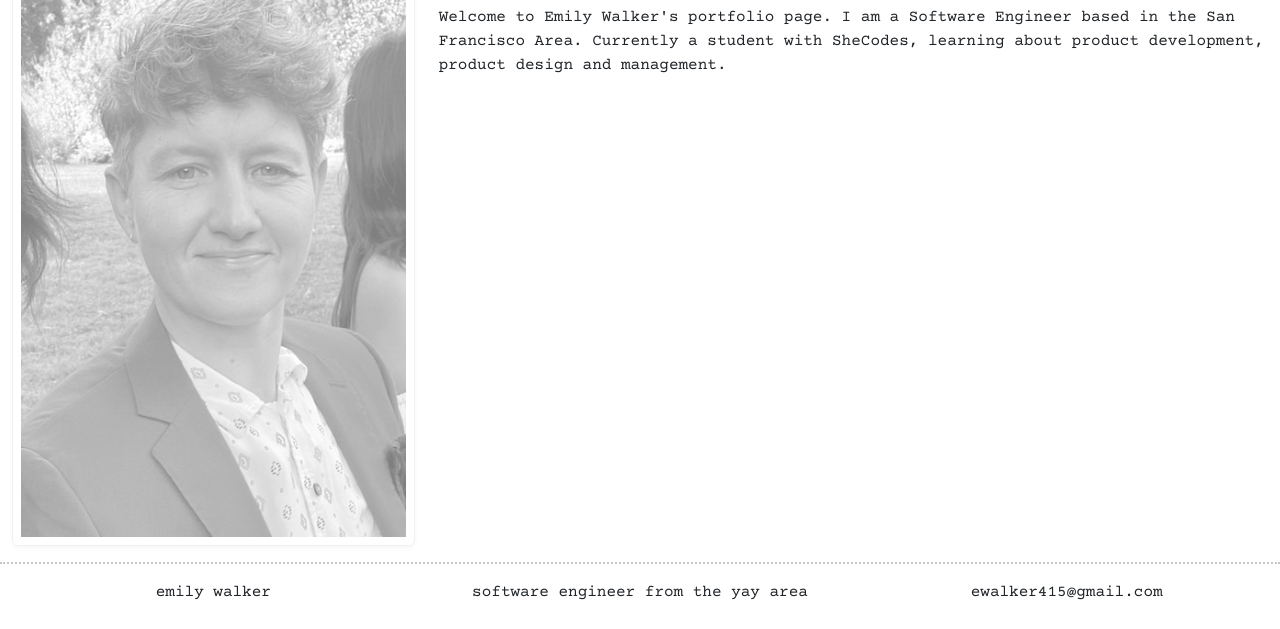
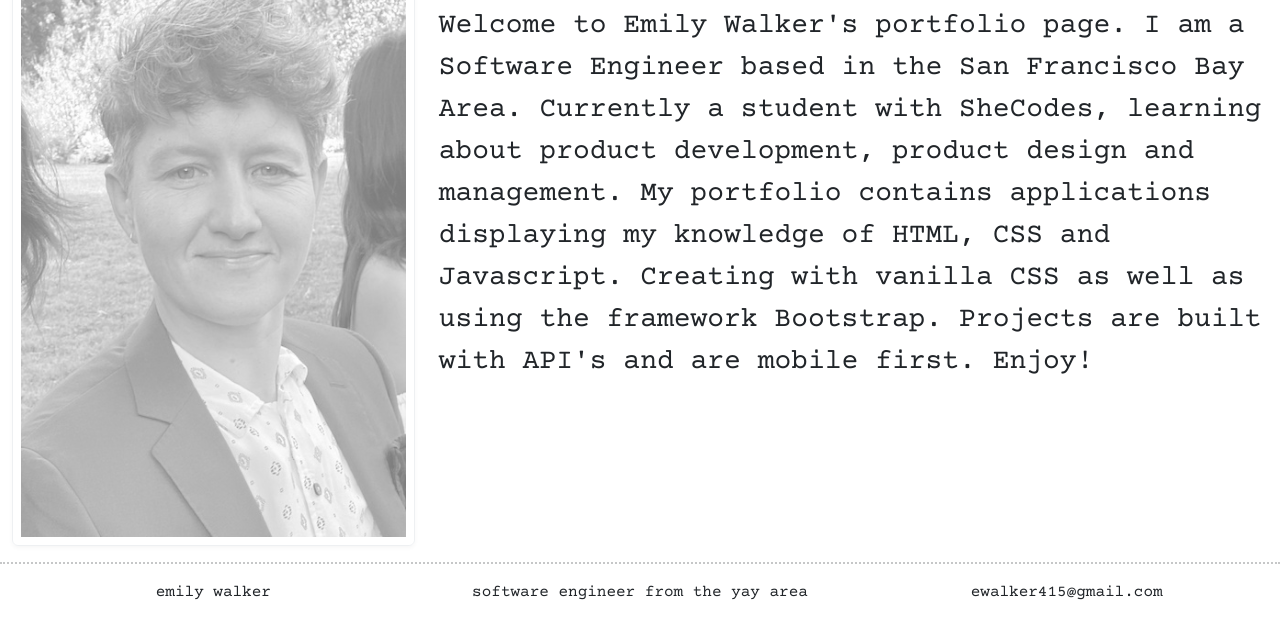
Before and after one commit to ewalker24/Portfolio-Project, a plain HTML site: page index.html in a window 1280 px wide. Shown: the part 171-800 px from the top of the page. Drawn offline with nearby package versions, Linux system fonts and the light colour scheme.

Commit message:
More information to index.html

```diff
--- a/css/styles.css
+++ b/css/styles.css
@@ -26,6 +26,7 @@ h2 a {
 .head:hover {
   color: #00b594;
 }
+
 #profile-pic {
   opacity: 0.5;
 }
--- a/index.html
+++ b/index.html
@@ -46,10 +46,14 @@
         </div>
         <div class="col-md-8 mt-5">
           <h1>Hi,</h1>
-          <p id="index-info">
+          <p class="fs-3 lh-base" id="index-info">
             Welcome to Emily Walker's portfolio page. I am a Software Engineer
-            based in the San Francisco Area. Currently a student with SheCodes,
-            learning about product development, product design and management.
+            based in the San Francisco Bay Area. Currently a student with
+            SheCodes, learning about product development, product design and
+            management. My portfolio contains applications displaying my
+            knowledge of HTML, CSS and Javascript. Creating with vanilla CSS as
+            well as using the framework Bootstrap. Projects are built with API's
+            and are mobile first. Enjoy!
           </p>
         </div>
       </div>
```
